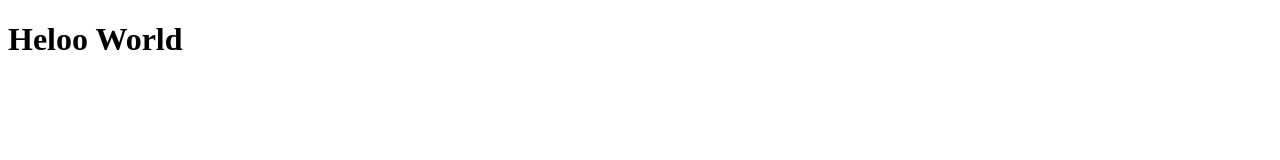
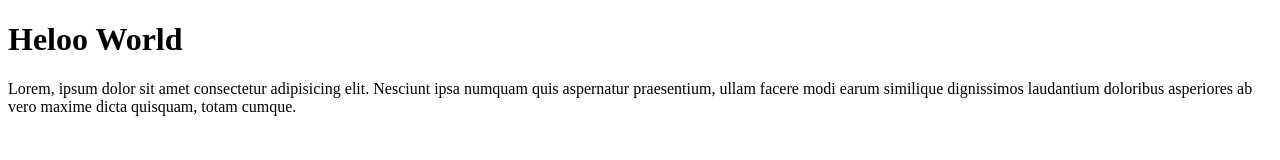
Before and after one commit to dickyms/contoh-remote, a plain HTML site: page index.html in a window 1280 px wide. Drawn offline with Linux system fonts and the light colour scheme.

Commit message:
tambah paragraf

```diff
--- a/index.html
+++ b/index.html
@@ -7,5 +7,6 @@
 </head>
 <body>
     <h1>Heloo World</h1>
+    <p> Lorem, ipsum dolor sit amet consectetur adipisicing elit. Nesciunt ipsa numquam quis aspernatur praesentium, ullam facere modi earum similique dignissimos laudantium doloribus asperiores ab vero maxime dicta quisquam, totam cumque.</p>
 </body>
 </html>
```
